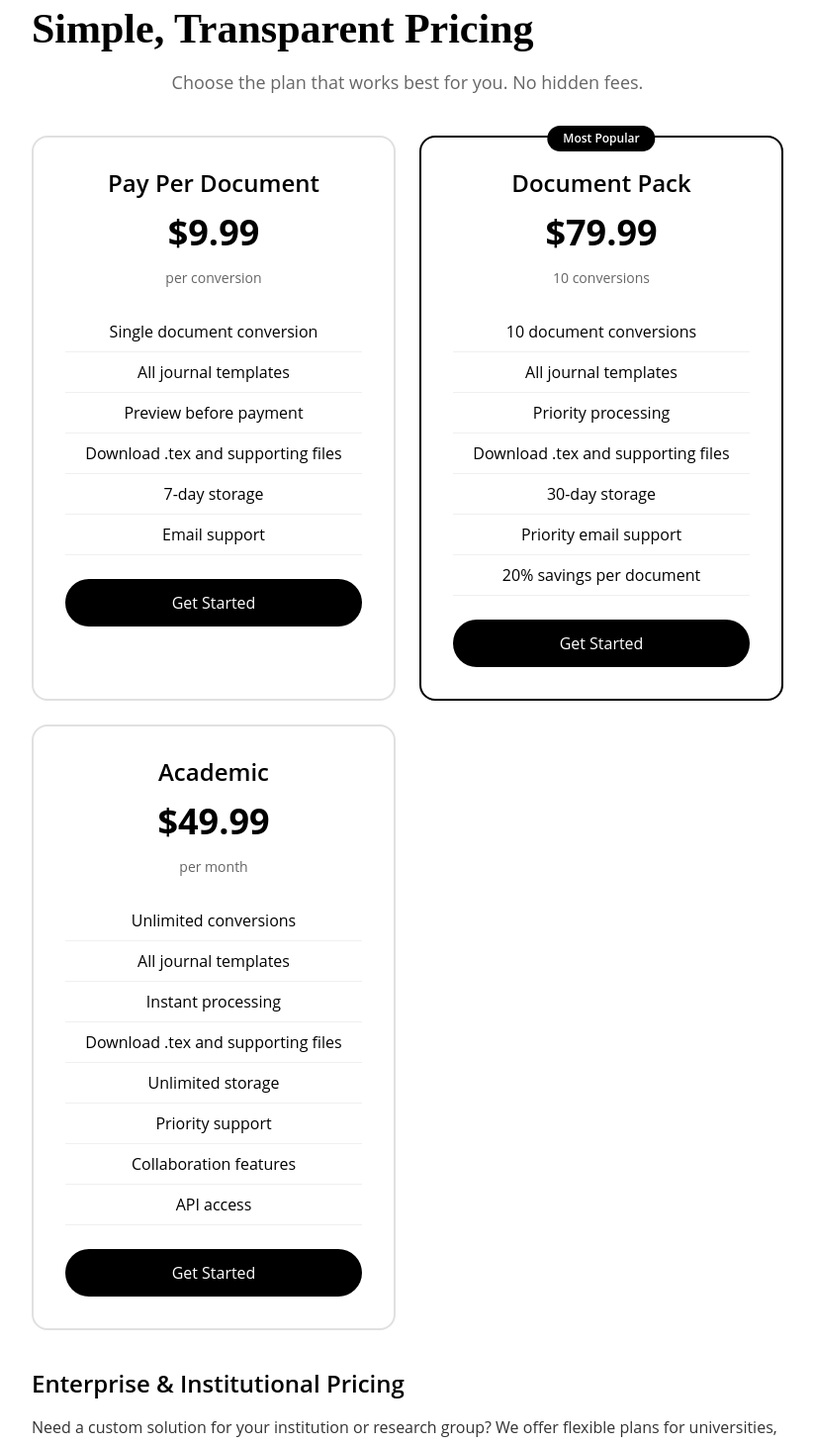
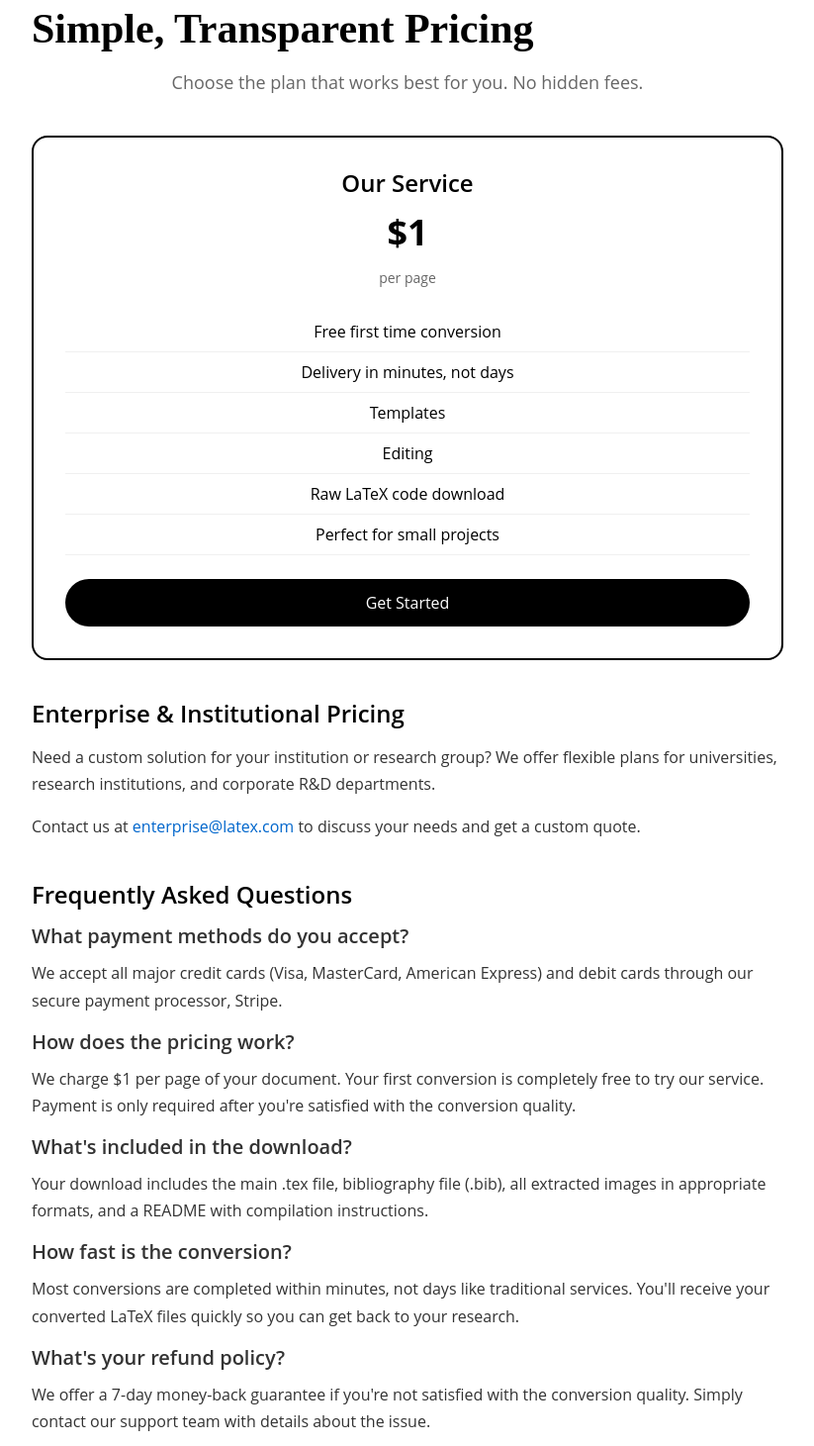
Before and after one commit to Dudedism/latextai_web-staging, a React (Vite) app in the folder frontend/: page /pricing in a window 1280 px wide. Shown: the part 160-1621 px from the top of the page at 99% size, without its empty margins (228-1051 px from the left). Built offline with nearby package versions, Linux system fonts and the light colour scheme.

Commit message:
Update pricing page

```diff
--- a/frontend/src/components/static/PricingPage.tsx
+++ b/frontend/src/components/static/PricingPage.tsx
@@ -25,57 +25,19 @@ const PricingPage: React.FC = () => {
         </p>
 
         <div className="pricing-grid">
-          <div className="pricing-card">
-            <h3 className="pricing-title">Pay Per Document</h3>
-            <div className="pricing-price">$9.99</div>
-            <div className="pricing-unit">per conversion</div>
+          <div className="pricing-card featured">
+            <h3 className="pricing-title">Our Service</h3>
+            <div className="pricing-price">$1</div>
+            <div className="pricing-unit">per page</div>
             <ul className="pricing-features">
-              <li>Single document conversion</li>
-              <li>All journal templates</li>
-              <li>Preview before payment</li>
-              <li>Download .tex and supporting files</li>
-              <li>7-day storage</li>
-              <li>Email support</li>
+              <li>Free first time conversion</li>
+              <li>Delivery in minutes, not days</li>
+              <li>Templates</li>
+              <li>Editing</li>
+              <li>Raw LaTeX code download</li>
+              <li>Perfect for small projects</li>
             </ul>
-            <button className="pricing-btn" onClick={() => handleGetStarted('single')}>
-              Get Started
-            </button>
-          </div>
-
-          <div className="pricing-card featured">
-            <span className="pricing-badge">Most Popular</span>
-            <h3 className="pricing-title">Document Pack</h3>
-            <div className="pricing-price">$79.99</div>
-            <div className="pricing-unit">10 conversions</div>
-            <ul className="pricing-features">
-              <li>10 document conversions</li>
-              <li>All journal templates</li>
-              <li>Priority processing</li>
-              <li>Download .tex and supporting files</li>
-              <li>30-day storage</li>
-              <li>Priority email support</li>
-              <li>20% savings per document</li>
-            </ul>
-            <button className="pricing-btn" onClick={() => handleGetStarted('pack')}>
-              Get Started
-            </button>
-          </div>
-
-          <div className="pricing-card">
-            <h3 className="pricing-title">Academic</h3>
-            <div className="pricing-price">$49.99</div>
-            <div className="pricing-unit">per month</div>
-            <ul className="pricing-features">
-              <li>Unlimited conversions</li>
-              <li>All journal templates</li>
-              <li>Instant processing</li>
-              <li>Download .tex and supporting files</li>
-              <li>Unlimited storage</li>
-              <li>Priority support</li>
-              <li>Collaboration features</li>
-              <li>API access</li>
-            </ul>
-            <button className="pricing-btn" onClick={() => handleGetStarted('academic')}>
+            <button className="pricing-btn" onClick={() => handleGetStarted('perpage')}>
               Get Started
             </button>
           </div>
@@ -102,10 +64,10 @@ const PricingPage: React.FC = () => {
             through our secure payment processor, Stripe.
           </p>
 
-          <h3>Can I try before I buy?</h3>
+          <h3>How does the pricing work?</h3>
           <p>
-            Yes! You can upload your document and preview the first 3 pages of the converted LaTeX
-            output completely free. Payment is only required to download the full document.
+            We charge $1 per page of your document. Your first conversion is completely free to try
+            our service. Payment is only required after you're satisfied with the conversion quality.
           </p>
 
           <h3>What's included in the download?</h3>
@@ -114,10 +76,10 @@ const PricingPage: React.FC = () => {
             in appropriate formats, and a README with compilation instructions.
           </p>
 
-          <h3>Do unused conversions expire?</h3>
+          <h3>How fast is the conversion?</h3>
           <p>
-            Document packs are valid for 12 months from purchase date. Monthly subscriptions renew
-            automatically and don't have usage limits during the subscription period.
+            Most conversions are completed within minutes, not days like traditional services.
+            You'll receive your converted LaTeX files quickly so you can get back to your research.
           </p>
 
           <h3>What's your refund policy?</h3>
```
